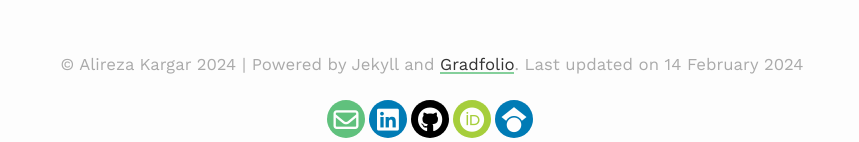
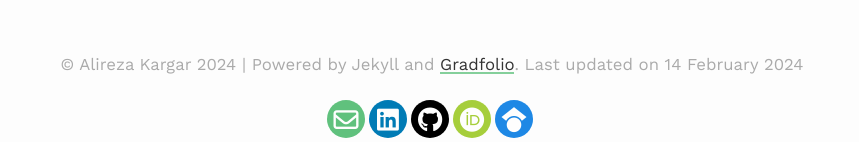
Before and after one commit to alireza-kargar/alireza-kargar.github.io, a Jekyll site: the page built from index.md, in a window 1280 px wide. Shown: the part 2926-3068 px from the top of the page, without its empty margins (208-1067 px from the left). Built offline with Jekyll 4.4.1, drawn with Linux system fonts in a browser that asks for light colours; nearby versions of some CDN libraries.

Commit message:
trying to add google scholar icon

```diff
--- a/assets/css/_sass/footer-social.scss
+++ b/assets/css/_sass/footer-social.scss
@@ -161,11 +161,11 @@
 // }
 
 .rounded-social-buttons .social-button.googlescholar {
-  background: #007bb5;
+  background: #1E88E5;
 }
 
 .rounded-social-buttons .social-button.googlescholar:hover, .rounded-social-buttons .social-button.googlescholar:focus {
-  color: #007bb5;
+  color: #1E88E5;
   background: #fefefe;
-  border-color: #007bb5;
+  border-color: #1E88E5;
 }
```
